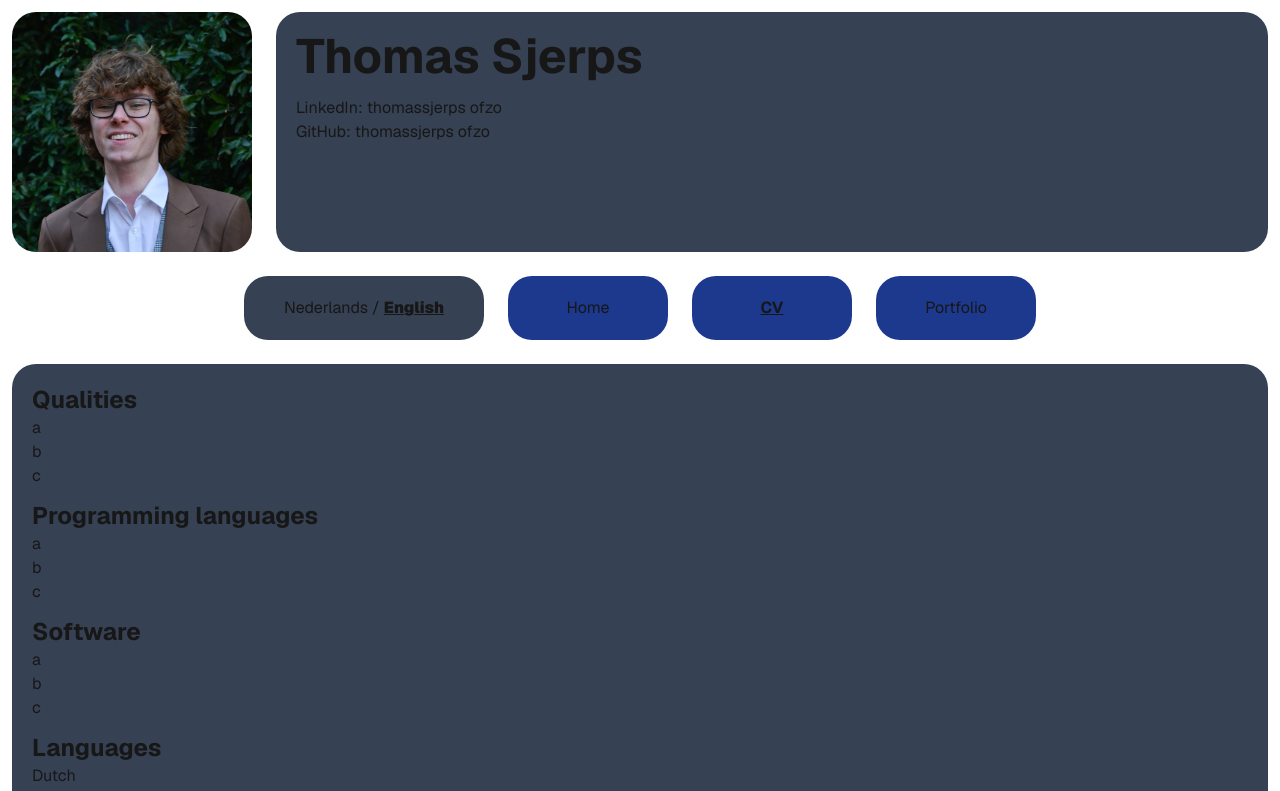
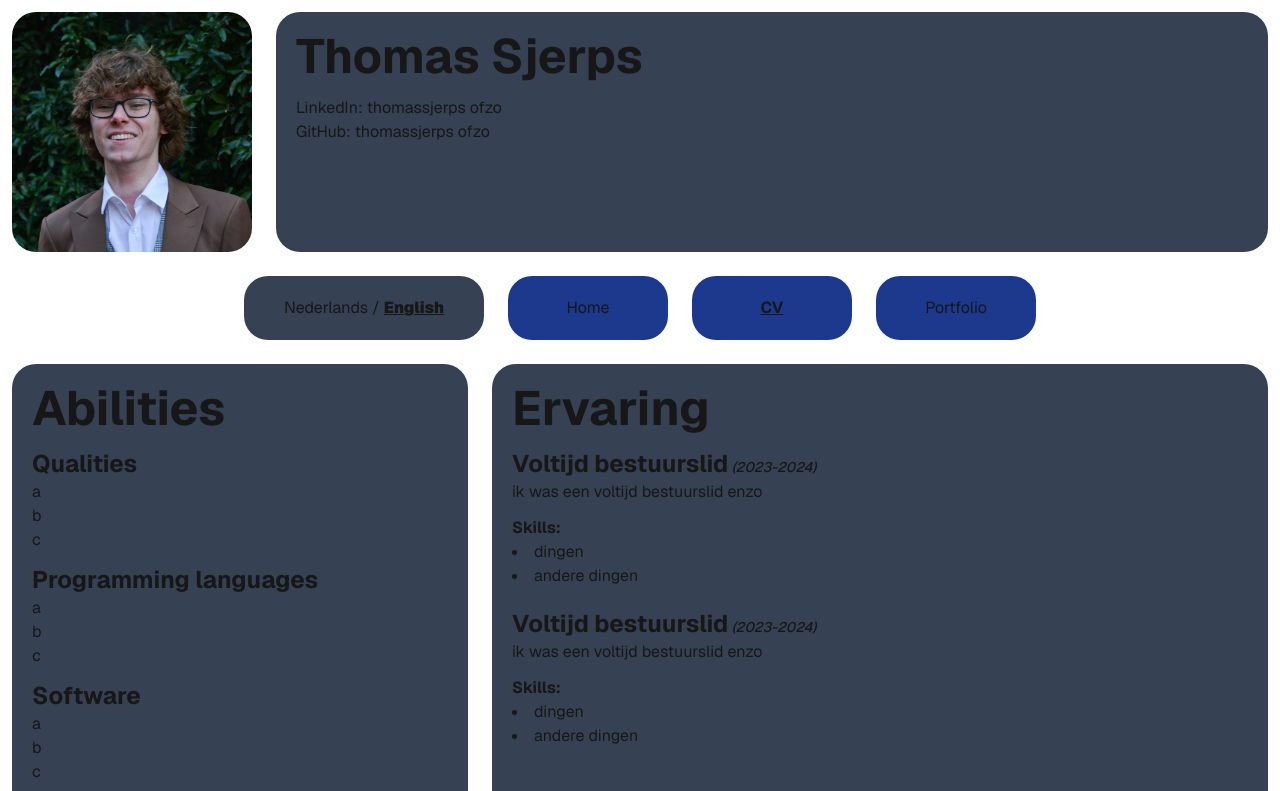
Before and after one commit to sjerpsthomas/website, a Next.js app: page /en/cv in a window 1280 px wide. Shown: the top 791 px of the page. Built offline with nearby package versions, Linux system fonts and the light colour scheme.

Commit message:
Finish initial abilities and experiences

```diff
--- a/src/app/[locale]/cv/Abilities.tsx
+++ b/src/app/[locale]/cv/AbilitiesBlock.tsx
@@ -3,7 +3,7 @@ import {Block} from "@/components/Block";
 import {getDictKeys} from "@/utils/getDictKeys";
 
 
-const abilities = {
+const abilitiesBlock = {
   qualities: [
     "a",
     "b",
@@ -28,6 +28,7 @@ const abilities = {
 
 const D = {
   nl: {
+    title: "Vaardigheden",
     headers: {
       qualities: "Kwaliteiten",
       programmingLanguages: "Programmeertalen",
@@ -36,7 +37,7 @@ const D = {
       hobbies: "Hobby's",
     },
     abilities: {
-      ...abilities,
+      ...abilitiesBlock,
       languages: [
         "Nederlands",
         "Engels",
@@ -44,6 +45,7 @@ const D = {
     },
   },
   en: {
+    title: "Abilities",
     headers: {
       qualities: "Qualities",
       programmingLanguages: "Programming languages",
@@ -52,7 +54,7 @@ const D = {
       hobbies: "Hobbies",
     },
     abilities: {
-      ...abilities,
+      ...abilitiesBlock,
       languages: [
         "Dutch",
         "English",
@@ -63,12 +65,14 @@ const D = {
 
 
 
-export function Abilities({ locale }: { locale: Locale }) {
+export function AbilitiesBlock({ locale }: { locale: Locale }) {
   // Get dictionary
   const dict = D[locale];
 
   return (<>
-    <Block>
+    <Block className='h-full'>
+      <h1>{dict.title}</h1>
+
       <section>
         {
           getDictKeys(dict.headers).map((header) =>
--- /dev/null
+++ b/src/app/[locale]/cv/ExperienceBlock.tsx
@@ -0,0 +1,62 @@
+import {Locale} from "@/i18n/routing";
+import {Block} from "@/components/Block";
+
+const D = {
+  nl: {
+    title: "Ervaring",
+    experiences: [
+      {
+        title: "Voltijd bestuurslid",
+        description: "ik was een voltijd bestuurslid enzo",
+        skills: [
+          "dingen",
+          "andere dingen"
+        ],
+        timespan: "2023-2024",
+      },
+      {
+        title: "Voltijd bestuurslid",
+        description: "ik was een voltijd bestuurslid enzo",
+        skills: [
+          "dingen",
+          "andere dingen"
+        ],
+        timespan: "2023-2024",
+      },
+    ]
+  }
+};
+
+
+export function ExperienceBlock({ locale }: { locale: Locale }) {
+  // Get dictionary
+  const dict = D.nl;//[locale];
+
+  return (<>
+    <Block className='h-full'>
+      <h1>{dict.title}</h1>
+
+      <section>
+        {
+          dict.experiences.map((experience, i) =>
+            <div key={i} className='mb-5'>
+              <h2>
+                {experience.title}
+                <span className='font-medium text-sm italic'>{' '}({experience.timespan})</span>
+              </h2>
+              <p className='mb-3'>{experience.description}</p>
+              <p className='font-bold'>Skills:</p>
+              <ul className='list-disc list-inside'>
+                {
+                  experience.skills.map((skill, skillIndex) =>
+                    <li key={skillIndex}>{skill}</li>
+                  )
+                }
+              </ul>
+            </div>
+          )
+        }
+      </section>
+    </Block>
+  </>);
+}
--- a/src/app/[locale]/cv/page.tsx
+++ b/src/app/[locale]/cv/page.tsx
@@ -1,6 +1,7 @@
 import {Header} from "@/components/header/Header";
 import {Locale} from "@/i18n/routing";
-import {Abilities} from "@/app/[locale]/cv/Abilities";
+import {AbilitiesBlock} from "@/app/[locale]/cv/AbilitiesBlock";
+import {ExperienceBlock} from "@/app/[locale]/cv/ExperienceBlock";
 
 
 export default async function CVPage({ params }: { params: Promise<{ locale: string }> }) {
@@ -15,9 +16,16 @@ export default async function CVPage({ params }: { params: Promise<{ locale: str
       {/* Content */}
       <main>
 
-        <div>
+        <div className='flex flex-wrap justify-stretch items-stretch gap-y-5'>
           {/* Abilities */}
-          <Abilities locale={locale}/>
+          <div className='flex-1 min-w-fit'>
+            <AbilitiesBlock locale={locale}/>
+          </div>
+
+          {/* Abilities */}
+          <div className='flex-1/4 min-w-fit'>
+            <ExperienceBlock locale={locale}/>
+          </div>
         </div>
 
       </main>
```
